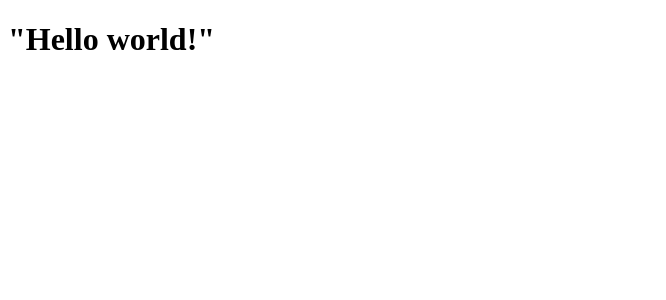
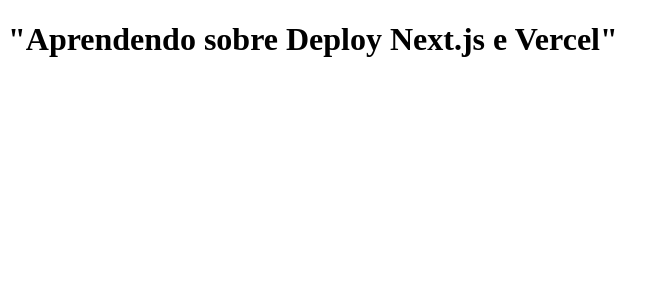
Before and after one commit to Emanuel-Almada/estudosDeProgramacao, a Next.js app: page / in a window 1280 px wide. Shown: the top 300 px of the page, without its empty margins (0-666 px from the left). Built offline with nearby package versions, Linux system fonts and the light colour scheme.

Commit message:
alterando o h1 da funcao

```diff
--- a/pages/index.js
+++ b/pages/index.js
@@ -1,6 +1,6 @@
 function Home () {
-    return <h1> "Hello world!" </h1>
+    return <h1> "Aprendendo sobre Deploy Next.js e Vercel" </h1>
 }
-console.log("Hello world too!");
+
 
 export default Home
```
